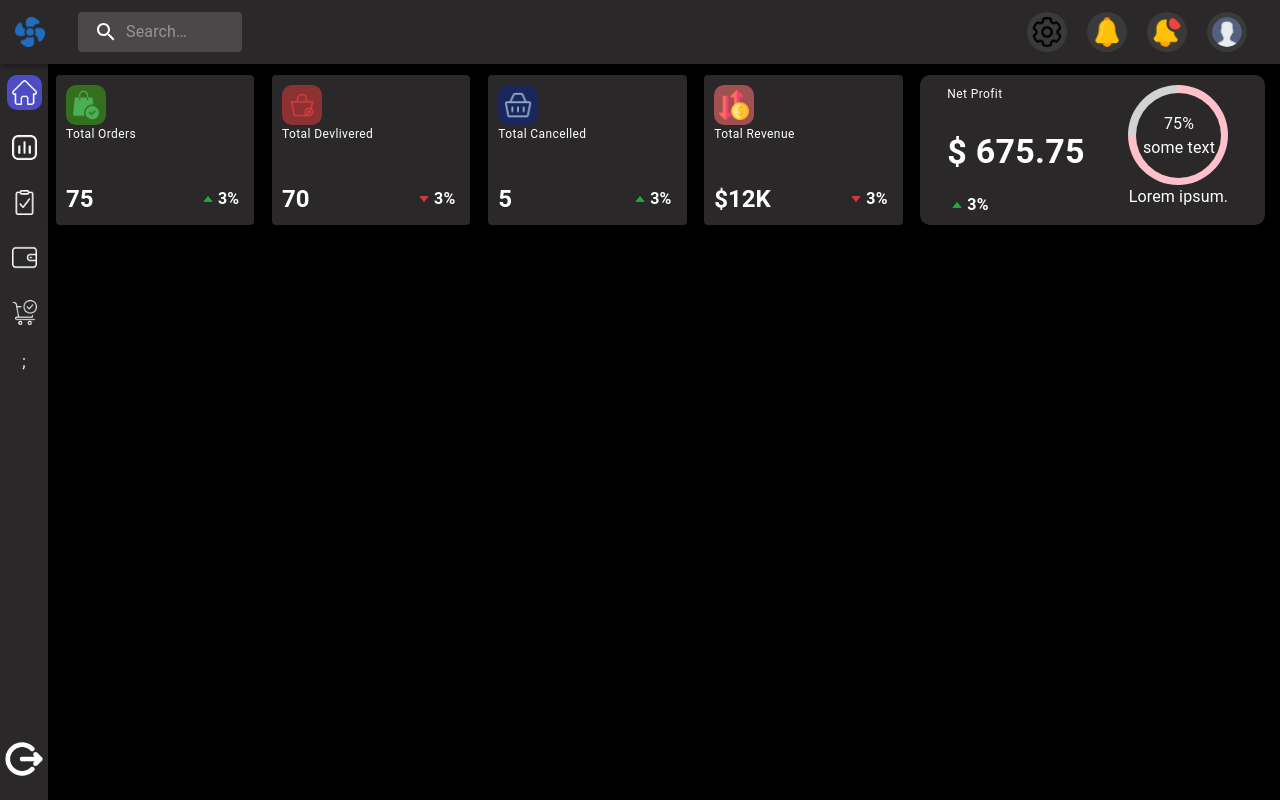
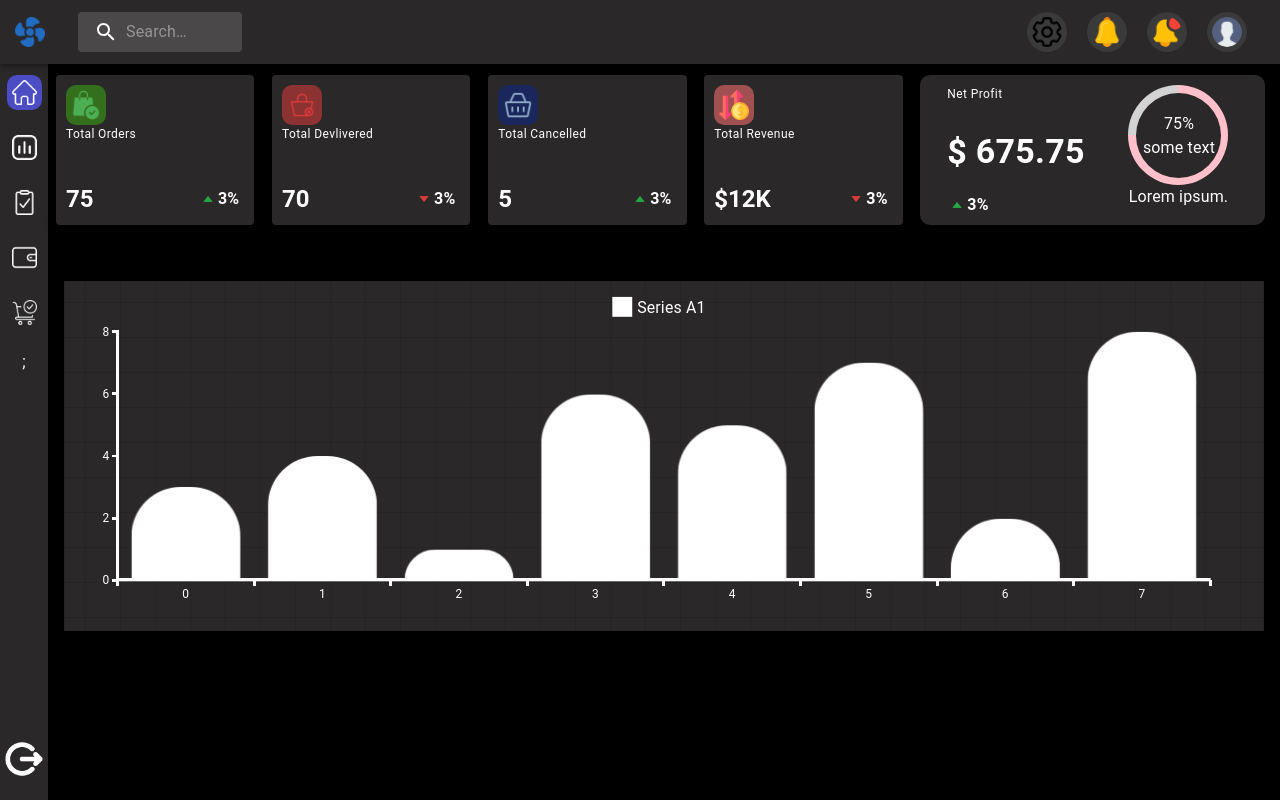
Before and after one commit to Sayyadsulthan/FitPeo-Static-Dashboard, a React (Vite) app: page / in a window 1280 px wide. Built offline with nearby package versions, Linux system fonts and the light colour scheme.

Commit message:
Updated the Activity Chart

```diff
--- a/package.json
+++ b/package.json
@@ -15,6 +15,7 @@
     "@fontsource/roboto": "^5.0.13",
     "@mui/icons-material": "^5.16.6",
     "@mui/material": "^5.16.6",
+    "@mui/x-charts": "^7.12.0",
     "react": "^18.3.1",
     "react-dom": "^18.3.1"
   },
--- a/src/App.jsx
+++ b/src/App.jsx
@@ -4,13 +4,22 @@ import SideBar from './components/SideBar';
 import theme from './utils/theme.json';
 import ProductOverviewCard from './components/ProductOverviewCard';
 import NetProfitCard from './components/NetProfitCard';
+import { ActivityChart } from './components/ActivityChart';
 function App() {
     const isNonLaptop = useMediaQuery('(min-width:770px)');
+    const isNonMobile = useMediaQuery('(min-width:550px)');
     return (
         <>
             <Navbar />
-            <Box display={'flex'} height={'100vh'} gap={'0px'} color={theme.dark.colors.text}>
+            <Box display={'flex'} minHeight={'100vh'} gap={'0px'} color={theme.dark.colors.text}>
                 <SideBar />
+                <Box
+                    display={'flex'}
+                    flexDirection={'column'}
+                    width={'100%'}
+                    bgcolor={theme.dark.colors.body}
+                    gap={5}
+                >
                     <Box
                         bgcolor={theme.dark.colors.body}
                         width={'100%'} /* height={'100%'}*/
@@ -23,6 +32,17 @@ function App() {
                         <ProductOverviewCard />
                         <NetProfitCard />
                     </Box>
+                    <Box
+                        display={'flex'}
+                        width={'100%'}
+                        justifyContent={'center'}
+                        padding={2}
+                        flexDirection={isNonMobile ? 'row' : 'column'}
+                        // alignItems={'center'}
+                    >
+                        <ActivityChart />
+                    </Box>
+                </Box>
             </Box>
         </>
     );
--- a/src/components/ActivityChart.jsx
+++ b/src/components/ActivityChart.jsx
@@ -1,5 +1,57 @@
-import React from 'react';
+import * as React from 'react';
 
+import { axisClasses, BarChart, barElementClasses } from '@mui/x-charts';
+import themes from '../utils/theme.json';
+
+import { useMediaQuery } from '@mui/material';
 export const ActivityChart = () => {
-    return <div>ActivityChart</div>;
+    const isNonLaptop = useMediaQuery('(min-width:770px)');
+    const isNonMobile = useMediaQuery('(min-width:550px)');
+    const colors = ['white', 'lightgrey'];
+    return (
+        <BarChart
+            sx={(theme) => ({
+                [`.${barElementClasses.root}`]: {
+                    fill: theme.palette.background.paper,
+                    strokeWidth: 2,
+                },
+                [`.MuiBarElement-series-l_id`]: {
+                    stroke: colors[0],
+                },
+                [`.MuiBarElement-series-r_id`]: {
+                    stroke: colors[0],
+                },
+                [`.MuiChartsLegend-series text`]: {
+                    fill: 'white !important', // Change this to your desired color
+                    color: 'white !important',
+                },
+                [`.${axisClasses.root}`]: {
+                    [`.${axisClasses.tick}, .${axisClasses.line}`]: {
+                        stroke: colors[0],
+                        strokeWidth: 3,
+                    },
+                    [`.${axisClasses.tickLabel}`]: {
+                        fill: colors[0],
+                    },
+                },
+                border: `1px solid rgba(${
+                    theme.palette.mode === 'dark' ? '255,255,255' : '0, 0, 0'
+                }, 0.1)`,
+                backgroundImage: `linear-gradient(rgba(${
+                    theme.palette.mode === 'dark' ? '255,255,255' : '0, 0, 0'
+                }, 0.1) 1px, transparent 1px), linear-gradient(90deg, rgba(${
+                    theme.palette.mode === 'dark' ? '255,255,255' : '0, 0, 0'
+                }, 0.1) 1px, transparent 1px)`,
+                backgroundSize: '35px 35px',
+                backgroundPosition: '20px 20px, 20px 20px',
+                backgroundColor: themes.dark.colors.nav.body,
+            })}
+            series={[{ data: [3, 4, 1, 6, 5, 7, 2, 8], label: 'Series A1', color: 'white' }]}
+            borderRadius={50}
+            // width={isNonLaptop ? 800 : isNonMobile ? 600 : 350}
+
+            height={350}
+            color={colors}
+        />
+    );
 };
--- a/src/components/ProductOverviewCard.jsx
+++ b/src/components/ProductOverviewCard.jsx
@@ -61,6 +61,7 @@ const ProductOverviewCard = () => {
             {products.map((prod, ind) => (
                 <Paper
                     elevation={6}
+                    key={ind}
                     sx={{
                         width: '23%',
                         // marginLeft: isNonLaptop ? '10px' : '5px',
```
Also changed, not shown: 1 other file (tests, documents, lock files or other folders). Lines whose indentation alone changed are shown as unchanged.
